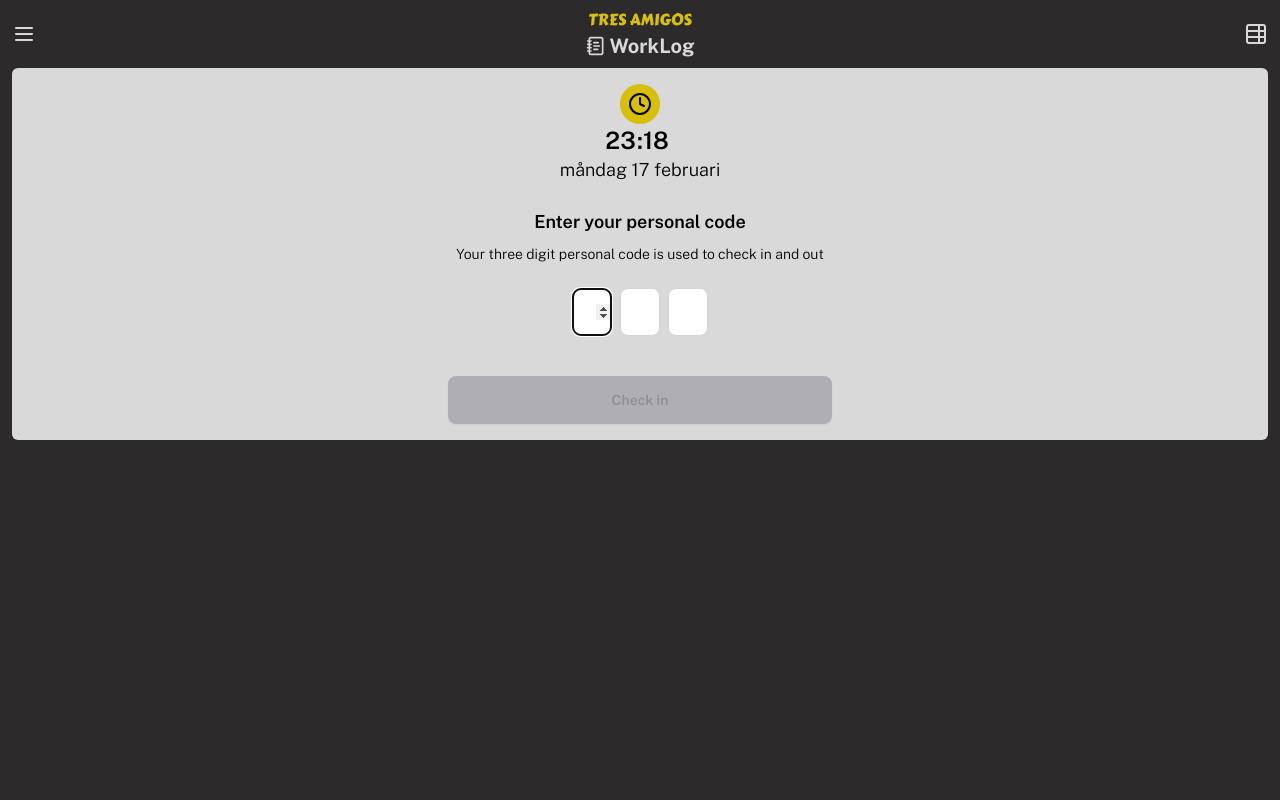
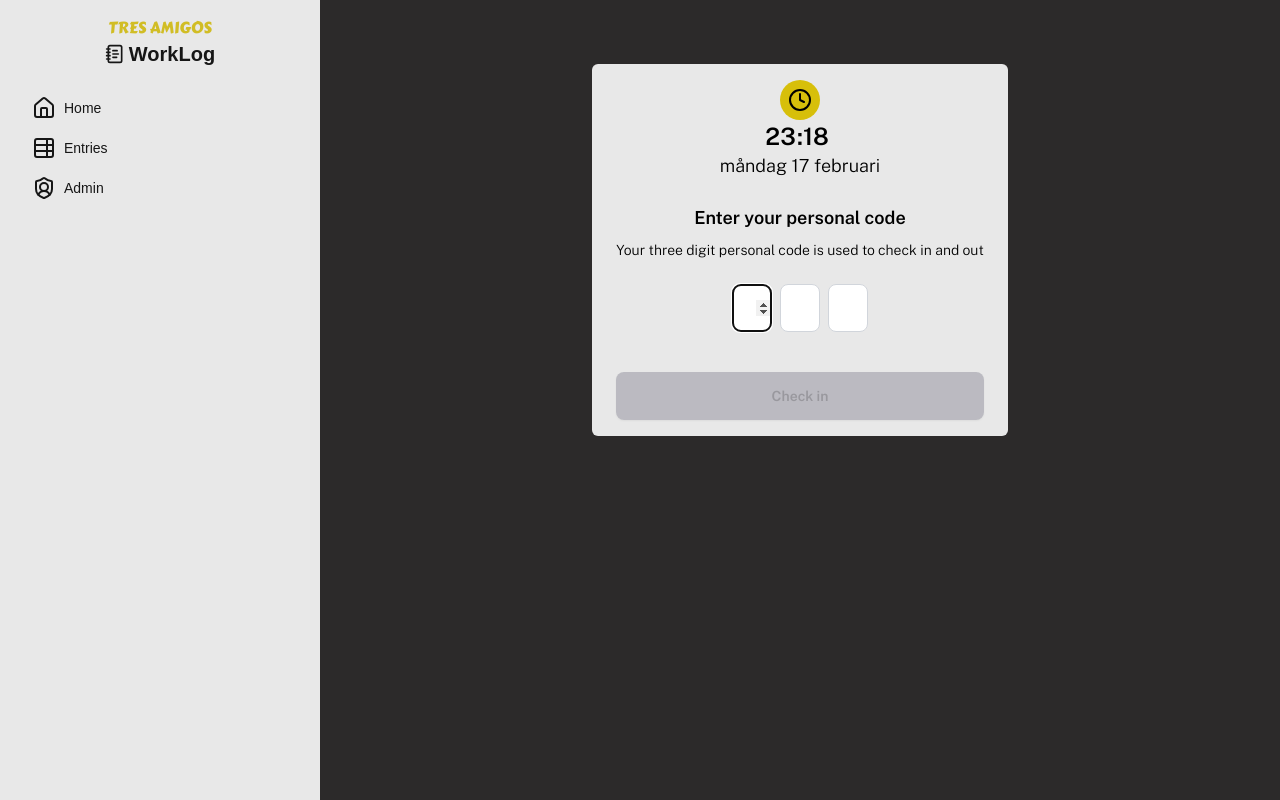
Before and after one commit to OKilberg/pwa-poc, a Next.js app: page / in a window 1280 px wide. Built offline with nearby package versions, Linux system fonts and the light colour scheme.

Commit message:
responsive drawer menu added

```diff
--- a/package.json
+++ b/package.json
@@ -14,7 +14,7 @@
     "@tanstack/react-query": "^5.66.7",
     "dexie": "^4.0.11",
     "json-server": "^1.0.0-beta.3",
-    "lucide-react": "^0.475.0",
+    "lucide-react": "^0.476.0",
     "next": "15.1.7",
     "react": "^19.0.0",
     "react-dom": "^19.0.0"
--- a/src/app/layout.tsx
+++ b/src/app/layout.tsx
@@ -2,6 +2,7 @@ import type { Metadata, Viewport } from "next";
 import { Public_Sans, Carter_One } from "next/font/google";
 import "./globals.css";
 import Navbar from "@/components/layout/Navbar";
+import DrawerMenu from "@/components/layout/DrawerMenu";
 
 const carterOne = Carter_One({
   weight: "400", // Default weight for Carter One
@@ -66,10 +67,9 @@ export default function RootLayout({
   return (
     <html lang="en" dir="ltr">
       <body
-        className={`${carterOne.variable} ${publicSans.variable} antialiased bg-[#2C2A2A] text-black h-screen px-3`}
+        className={`${carterOne.variable} ${publicSans.variable} antialiased bg-[#2C2A2A] text-black h-screen`}
       >
-        <Navbar />
-        {children}
+        <DrawerMenu children={children} />
       </body>
     </html>
   );
--- a/src/app/page.tsx
+++ b/src/app/page.tsx
@@ -6,7 +6,7 @@ import { Clock4 } from "lucide-react";
 export default function Home() {
   const currentTime = getCurrentTime();
   return (
-    <div className="px-6 flex flex-col justify-center bg-tresLight py-4 font-publicSans rounded-md">
+    <div className="px-6 flex flex-col justify-center bg-base-200 py-4 font-publicSans rounded-md">
       <CurrentTime/>
       <div className="text-center flex flex-col gap-2 pt-6">
         <h2 className="text-lg font-semibold">Enter your personal code</h2>
--- a/src/components/CheckIn/helpers.ts
+++ b/src/components/CheckIn/helpers.ts
@@ -1,5 +1,4 @@
 import { NewLogEntry } from "@/lib/dbTypes";
-import { EntryItemNoId } from "@/lib/types";
 
 export const getModalProps = (
   message: string,
--- /dev/null
+++ b/src/components/layout/DrawerMenu.tsx
@@ -0,0 +1,86 @@
+"use client";
+
+import React, { ReactNode } from "react";
+import Navbar from "./Navbar";
+import { Home, NotebookText, ShieldUser, TableProperties } from "lucide-react";
+import HiddenButton from "../HiddenButton";
+import Link from "next/link";
+
+type Props = { children: ReactNode };
+
+const DrawerMenu = ({ children }: Props) => {
+  const closeDrawer = () => {
+    const drawerCheckbox = document.getElementById(
+      "my-drawer-2"
+    ) as HTMLInputElement;
+
+    if (!drawerCheckbox) {
+      return;
+    }
+
+    drawerCheckbox.checked = false;
+  };
+
+  return (
+    <div className="drawer lg:drawer-open">
+      <input id="my-drawer-2" type="checkbox" className="drawer-toggle" />
+      <div className="drawer-content flex flex-col items-center ">
+        {/* Page content here */}
+        <Navbar />
+        <main className="px-3 lg:pt-16">{children}</main>
+      </div>
+      <div className="drawer-side">
+        <label
+          htmlFor="my-drawer-2"
+          aria-label="close sidebar"
+          className="drawer-overlay"
+        ></label>
+
+        <ul className="menu bg-base-200 text-base-content min-h-full w-80 p-4">
+          {/* Sidebar content here */}
+          <HiddenButton>
+            <div className="flex-1 flex-col">
+              <p className="font-carterOne text-tresContrastYellow text-base">
+                TRES AMIGOS
+              </p>
+              <p className="flex justify-center items-center text-xl gap-1 font-bold">
+                <NotebookText height={20} width={20} />
+                WorkLog
+              </p>
+            </div>
+          </HiddenButton>
+          <br />
+          <li>
+            <Link
+              onClick={closeDrawer}
+              className="flex items-center gap-2"
+              href="/"
+            >
+              <Home />
+              Home
+            </Link>
+          </li>
+
+          <li>
+            <Link
+              onClick={closeDrawer}
+              className="flex items-center gap-2"
+              href="/entries"
+            >
+              <TableProperties />
+              Entries
+            </Link>
+          </li>
+          <li className="">
+            <Link onClick={closeDrawer} className="" href="/admin">
+              <ShieldUser />
+              Admin
+            </Link>
+          </li>
+        </ul>
+      </div>
+    </div>
+  );
+};
+
+export default DrawerMenu;
--- a/src/components/layout/Navbar.tsx
+++ b/src/components/layout/Navbar.tsx
@@ -1,16 +1,14 @@
-import { Menu, NotebookText, TableProperties } from "lucide-react";
+import { Kanban, Menu, NotebookText, TableProperties } from "lucide-react";
 import React from "react";
 import HiddenButton from "../HiddenButton";
 import Link from "next/link";
 
 const Navbar = () => {
   return (
-    <nav className="navbar text-tresLight font-publicSans px-0">
-      <div className="flex-1">
-        <Link href="/" className="">
-          <Menu />
-        </Link>
-      </div>
+    <nav className="navbar text-tresLight font-publicSans px-3 lg:hidden">
+      <label htmlFor="my-drawer-2" className="drawer-button flex-1">
+        <Kanban transform="rotate(-90)" />
+      </label>
       <HiddenButton>
         <div className="flex-1 flex-col">
           <p className="font-carterOne text-tresYellow text-base">
@@ -23,9 +21,7 @@ const Navbar = () => {
         </div>
       </HiddenButton>
       <div className="flex-1 flex-row-reverse">
-        <Link className="" href="/entries">
-          <TableProperties />
-        </Link>
+
       </div>
     </nav>
   );
--- a/tailwind.config.ts
+++ b/tailwind.config.ts
@@ -12,6 +12,7 @@ export default {
         background: "var(--background)",
         foreground: "var(--foreground)",
         tresYellow: "#D7BF0A",
+        tresContrastYellow: "#d1bd25",
         tresLight: "#D9D9D9",
       },
       fontFamily: {
```
Also changed, not shown: 1 other file (tests, documents, lock files or other folders).
